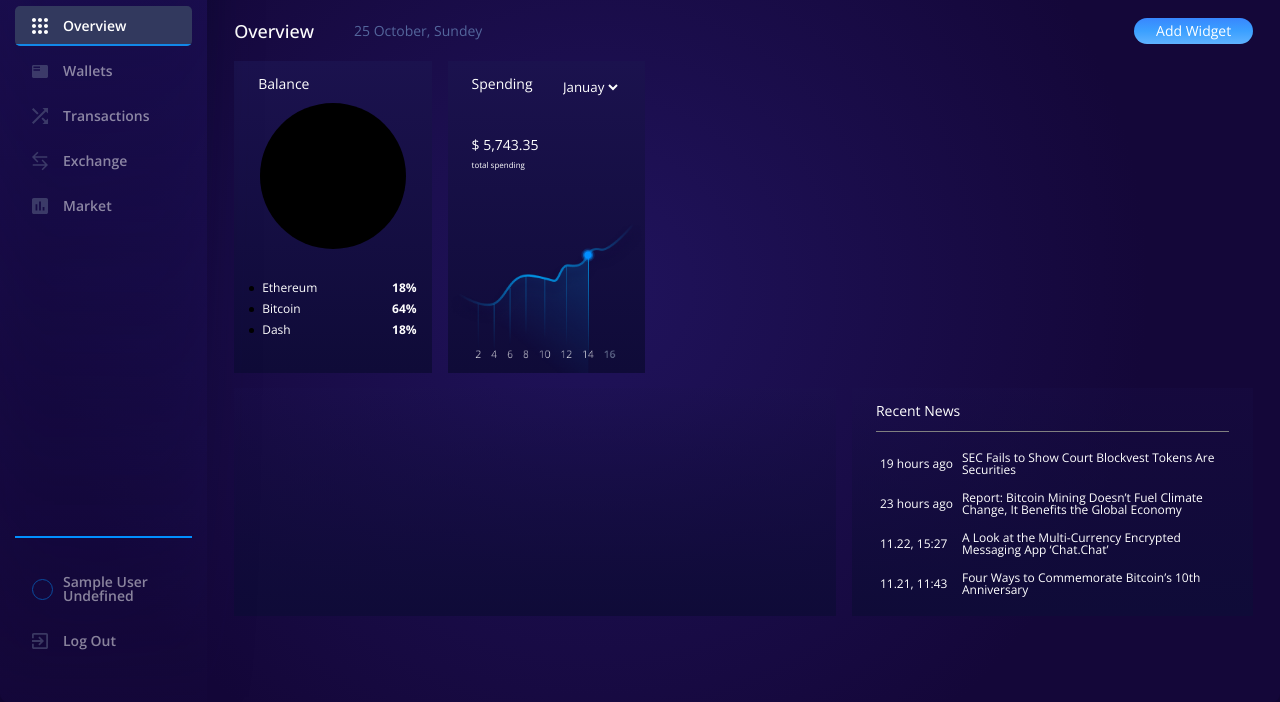
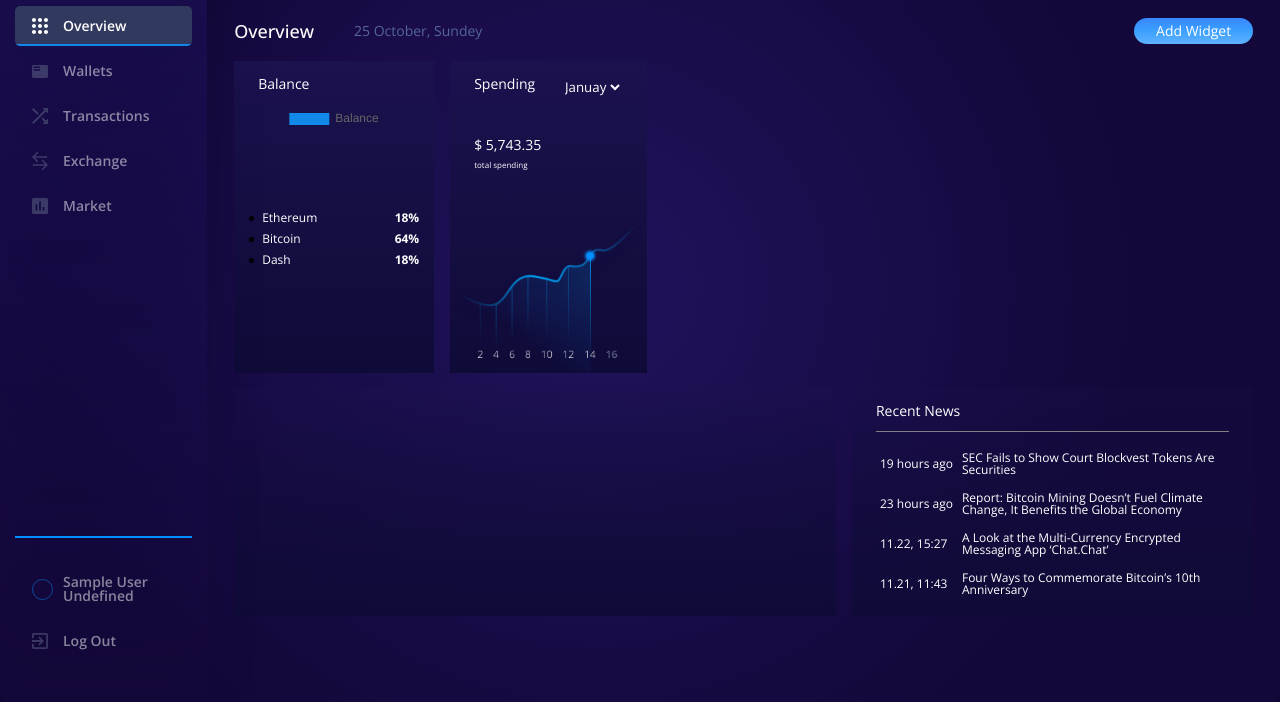
Before and after one commit to Amal-web-dev/valuet-project, a website built with Vite: page index.html in a window 1280 px wide. Shown: the part 98-800 px from the top of the page. Built offline with nearby package versions, Linux system fonts and the light colour scheme; no server answers; sample sign-in values are in the browser's storage; files whose address does not match are found by name.

Commit message:
my first work

```diff
--- a/index.html
+++ b/index.html
@@ -44,8 +44,8 @@
 					</nav>
 					<div class="aside_out">
 						<p id="ellipse"></p>
-						<a href="/auth/index.html">
-							<p id="out"> Log Out</p>
+						<a href="" id="log-out">
+							<p id="out">Log Out</p>
 						</a>
 					</div>
 				</div>
@@ -67,7 +67,7 @@
 							<!-- Balance -->
 							<div class="middle-container__balance middle-row">
 								<h4>Balance</h4>
-								<div class="circle"></div>
+									<canvas id="circle-overview-chart"  width="200px"></canvas>
 								<div class="middle-container__balance-wallet">
 									<div></div>
 									<p>Ethereum</p>
@@ -155,7 +155,7 @@
 									<div class="wl-chard__circle">
 										<div class="wl-chard__effect effect-chart">
 											<span>TOTAL</span>
-											<p>$67 421</p>
+											<p></p>
 										</div>
 										<canvas id="wl-chard__circle-chart"></canvas>
 									</div>
@@ -165,12 +165,15 @@
 							</div>
 							<div class="wallets__down-box dw-box">
 								<div class="dw-box__left">
-									<img src="./public/images/face.png" alt="" />
+									<canvas class="box-left" width="500px"></canvas>
 								</div>
 								<div class="dw-box__right right-block">
 									<div class="right-block__title">RECENT TRANSACTIONS</div>
 									<hr style="background-color: #2d317a" />
 									<div class="right-block__box">
+										<div class="item-wallet">
+
+										</div>
 									</div>
 								</div>
 							</div>
--- a/main.js
+++ b/main.js
@@ -19,9 +19,9 @@ import {
 import axios from 'axios'
 import { user } from './modules/user.js'
 
-// if(Chart) {
-//    Chart.register(...registerables)
-// }
+if(Chart) {
+   Chart.register(...registerables)
+}
 
 const {request} = useHttp();
 let ellipse = document.querySelector('#ellipse')
@@ -311,7 +311,7 @@ currency_inp.oninput = () => {
 // market
 function marketChart(id) {
    const ctx = document.getElementById(id);
-   ctx.height = 47
+   ctx.height = 10
    new Chart(ctx, {
       type: "line",
       data: {
@@ -353,6 +353,7 @@ let box = document.querySelector('.wallets__top-box-cards');
 let items_box = document.querySelector('.right-block__box');
 const ctx = document.getElementById('wl-chard__circle-chart');
 let total_p = document.querySelector('.effect-chart p');
+export let itemWallet = document.querySelector('.item-wallet')
 request("/cards", "get")
    .then(res => {
       let [data, total] = reloadCard(res, box);
@@ -360,8 +361,20 @@ request("/cards", "get")
          type: 'doughnut',
          data: data,
          options: {
-            cutoutPercentage: 75
-         }
+            cutout: 40,
+            plugins: {
+            elements: {
+               arc: {
+                 borderWidth: 10,
+                 borderColor: 'red'
+               },
+               point: {
+                 radius: 10,
+                 pointStyle: 'circle'
+               }
+            }
+         },
+          }
       });
       total_p.innerText = `${total}$`;
       let items = document.querySelectorAll('.wallets__top-box-cards .cards-slide');
@@ -402,7 +415,6 @@ items_box.onscroll = () => {
 }
 
 effect.onclick = () => {
-
    items_box.scrollTop = items_box.scrollHeight;
 }
 
@@ -421,6 +433,38 @@ if (!localedSymbols) {
         }
      });
 }
+
+let boxLeft = document.querySelector('.box-left')
+
+request("/cards", "get")
+   .then(res => {
+     new Chart(boxLeft, {
+         type: 'line',
+         data: {
+            labels: ["February", "March", "April", "May", "June", "July"],
+            datasets: [{
+               label: "",
+               data: [0, 5000, 6500, 4500, 8200, 6700, 6000],
+               backgroundColor: ['#1288E8'],
+               borderColor: ['#1288E8'],
+               borderWidth: 2,
+               pointRadius: 0,
+          pointHitRadius: 10,
+          lineBorderRadius: 15
+            }],
+         },
+         options: {
+            responsive: false,
+            tensions: {
+               easing: 'easeInBounce',
+               from: 1,
+               to: 0,
+               loop: true,
+            }
+         },
+      });
+   })
+
 // Exchange
 
 let currencyExchange = document.querySelector('.currency-exchange')
@@ -508,8 +552,51 @@ fromInput.onkeyup = () => {
 }
 
 
-// Пример использования
+let logOut = document.querySelector('#log-out')
 
-// if(fromInput.value.length > 1) {
+console.log(logOut);
 
-// }
+logOut.onclick = () => {
+  let con = confirm('are u sure?')
+   if(con) {
+      localStorage.removeItem("user");
+      location.assign("/auth/")
+   }
+}
+
+
+let circleOverviewChart = document.querySelector('#circle-overview-chart')
+
+request("/cards", "get")
+   .then(res => {
+      new Chart(circleOverviewChart, { data: {
+         labels: ["February", "March", "April", "May", "June", "July"],
+         datasets: [{
+            label: "Balance",
+            type: 'doughnut',
+            data: [0, 5000, 6500, 4500, 8200, 6700, 6000],
+            backgroundColor: ['#1288E8', 'red', 'blue', 'black', 'green', 'white'],
+            borderColor: "transparent",
+            borderWidth: 2,
+            pointRadius: 0,
+       pointHitRadius: 10,
+       lineBorderRadius: 15
+         }],
+      },
+         options: {
+            cutout: 40,
+            plugins: {
+            elements: {
+               arc: {
+                 borderWidth: 10,
+                 borderColor: 'red'
+               },
+               point: {
+                 radius: 10,
+                 pointStyle: 'circle'
+               }
+            }
+         },
+          }
+      });
+   })
--- a/modules/guard.js
+++ b/modules/guard.js
@@ -1,4 +1,5 @@
-let user = JSON.parse(localStorage.getItem('user'));
+const user = JSON.parse(localStorage.getItem('user'));
+
 
 if (!user) {
     location.assign('/auth/')
--- a/modules/reload.js
+++ b/modules/reload.js
@@ -74,23 +74,47 @@ export function reloadTransactions(arr, place) {
 }
 export function reloadMiniTransactions(arr, place) {
    place.innerHTML = '<div class="effect"><span>></span></div>'
+
    for (let item of arr) {
-      place.innerHTML += `<div class="item">
-      <div div class="item__left"> AM 1:16</div>
-      <div class="item__right">
-      <div class="item__box">
+      let itemWallet =  document.createElement('div')
+      let itemLeft = document.createElement('div')
+      let itemRight = document.createElement('div')
+      let itemBox = document.createElement('div')
+      let imgUp = document.createElement('img')
+      let itemText = document.createElement('div')
+      let itemH5 = document.createElement('h5')
+      let itemP = document.createElement('p')
+      let itemPrice = document.createElement('div')
+      let randomFrom = ["From Elon Musk", "To Unknown"];
+      let randomIndex = Math.floor(Math.random() * randomFrom.length);
+      let randomItem = randomFrom[randomIndex];
 
-      <img src="./public/icons/arrow_tr_down.svg" alt="">
+      itemP.innerHTML = randomItem;
 
-         <div class="item__text-box">
-            <h5>Received BitCoin</h5>
-            <p>From Elon Musk</p>
-         </div>
-      </div>
+      if(itemP.innerHTML == "From Elon Musk") {
+         itemPrice.innerHTML = '+ 4500$'
+         imgUp.src = "./public/icons/Arrow-up.svg"
+         itemH5.innerHTML = "Received BitCoin"
+      } else {
+         itemPrice.innerHTML = '- 4500$'
+         imgUp.src = "./public/icons/arrow_tr_down.svg"
+         itemH5.innerHTML = "Sent BitCoin"
+      }
+      itemLeft.innerHTML = "1:16 AM"
 
-         <div class="item__price">+ 4,800</div>
-      </div>
-   </div >`
+      itemWallet.classList.add('item-wallet')
+      itemLeft.classList.add('item__left')
+      itemRight.classList.add('item__right')
+      itemBox.classList.add('item__box')
+      itemText.classList.add('item__text-box')
+      itemPrice.classList.add('.item__price')
+
+
+      itemWallet.append(itemLeft, itemRight)
+      itemRight.append(itemBox, itemPrice)
+      itemBox.append(imgUp, itemText)
+      itemText.append(itemH5, itemP)
+      place.append(itemWallet)
    }
 }
-export function reloadCard(arr, place) {const data = { labels: [], datasets: [{ label: 'My First Dataset', data: [], backgroundColor: [], hoverOffset: 4, borderColor: "transparent", }], }; let total = 0; place.innerHTML = ' '; for (let item of maxBalanxe(arr)) { place.innerHTML += `<div class="cards-slide"><div class="item"><div class="item__title">${item.name}</div><div class="item__statistic-box"><div class="item__text-box"><div class="item__price">${item.balance + " " + item.currens}</div><div class="item__proc">+2,59%</div></div><img src="./public/icons/btc-icon.png" alt="Btc" class="item__img"></div><img src="./public/images/statistic-vector.png" alt="" class="item__status-vector"></div></div>`; total += (+item.balance) }; function maxBalanxe(array) { return [...array].sort((a, b) => +b.balance - +a.balance); }; for (let q of maxBalanxe(arr).slice(0, 3)) { data.datasets[0].data.push(q.balance); data.labels.push(q.name); data.datasets[0].backgroundColor.push(getRandomColor()); }; return [data, total];}
+export function reloadCard(arr, place) { const data = { labels: [], datasets: [{ label: 'This card balance', data: [], backgroundColor: [], hoverOffset: 4, borderColor: "transparent",}], }; let total = 0; place.innerHTML = ' '; for (let item of maxBalanxe(arr)) { place.innerHTML += `<div class="cards-slide"><div class="item"><div class="item__title">${item.name}</div><div class="item__statistic-box"><div class="item__text-box"><div class="item__price">${item.balance + " " + item.currens}</div><div class="item__proc">+2,59%</div></div><img src="./public/icons/btc-icon.png" alt="Btc" class="item__img"></div><img src="./public/images/statistic-vector.png" alt="" class="item__status-vector"></div></div>`; total += (+item.balance) }; function maxBalanxe(array) { return [...array].sort((a, b) => +b.balance - +a.balance); }; for (let q of maxBalanxe(arr).slice(0, 3)) { data.datasets[0].data.push(q.balance); data.labels.push(q.name); data.datasets[0].backgroundColor.push(getRandomColor()); }; return [data, total]; }
--- a/package.json
+++ b/package.json
@@ -10,15 +10,12 @@
   },
   "devDependencies": {
     "axios": "^1.4.0",
+    "chart": "^0.1.2",
     "chart.js": "^4.3.0",
     "concurrently": "^8.2.0",
     "json-server": "^0.17.3",
     "sass": "^1.63.6",
     "uuid": "^9.0.0",
     "vite": "^4.3.9"
-  },
-  "dependencies": {
-    "chart": "^0.1.2",
-    "chart.js": "^2.7.3"
   }
 }
--- a/styles/style.scss
+++ b/styles/style.scss
@@ -358,3 +358,8 @@ main {
          "a m";
    }
 }
+
+
+#wl-chard__circle-chart {
+   height: 200px !important;
+}
--- a/styles/wallets.scss
+++ b/styles/wallets.scss
@@ -171,10 +171,11 @@ $oranBlack: #ed6480;
    justify-content: center;
    align-items: center;
    flex-direction: column;
-   gap: 8px;
+   gap: 6px;
    span{
       @include RegularFont($colorTwo);
       font-size:16px;
+      margin-top: 25px;
    }
    p{
       @include BoldFont($white);
@@ -266,36 +267,35 @@ $oranBlack: #ed6480;
       &::-webkit-scrollbar {
          display: none;
       }
-      .item {
+      .item-wallet {
          display: flex;
-         justify-content: space-between;
          align-items: center;
 
-         gap: 12px;
+         gap: 15px;
          width: 100%;
-         max-width: 600px;
+         max-width: 580px;
 
-         border:1px solid #1288e8;
-         &__left {
+         .item__left {
             @include SemiboldFont($colorTwo);
             font-size: 14px;
          }
 
-         &__right {
+         .item__right {
             width: 100%;
             max-width: 500px;
             display: flex;
             justify-content: space-between;
             align-items: center;
          }
-         &__box{
+         .item__box{
             display: flex;
          }
-         &__text-box {
+         .item__text-box {
             display: flex;
             flex-direction: column;
             align-items: start;
             gap: 5px;
+            margin-left: 20px;
             h5 {
                @include SemiboldFont($white);
                font-size: 12px;
@@ -306,7 +306,7 @@ $oranBlack: #ed6480;
             }
          }
 
-         &__price {
+         .item__price {
             @include RegularFont($white);
             font-size: 14px;
          }
```
Also changed, not shown: db.json (+21 -0 lines), public/icons/Arrow-up.svg (added), 1 other file.
